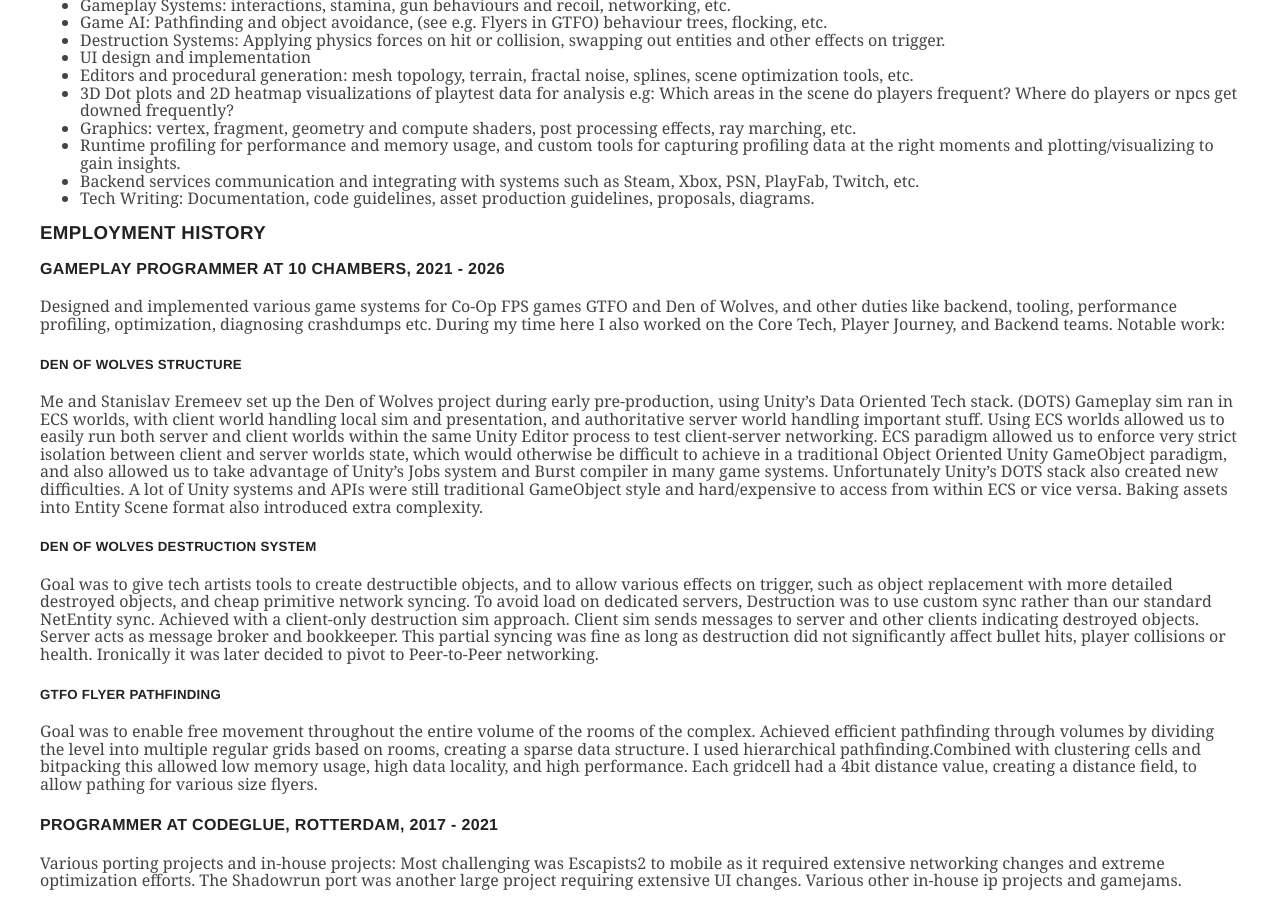
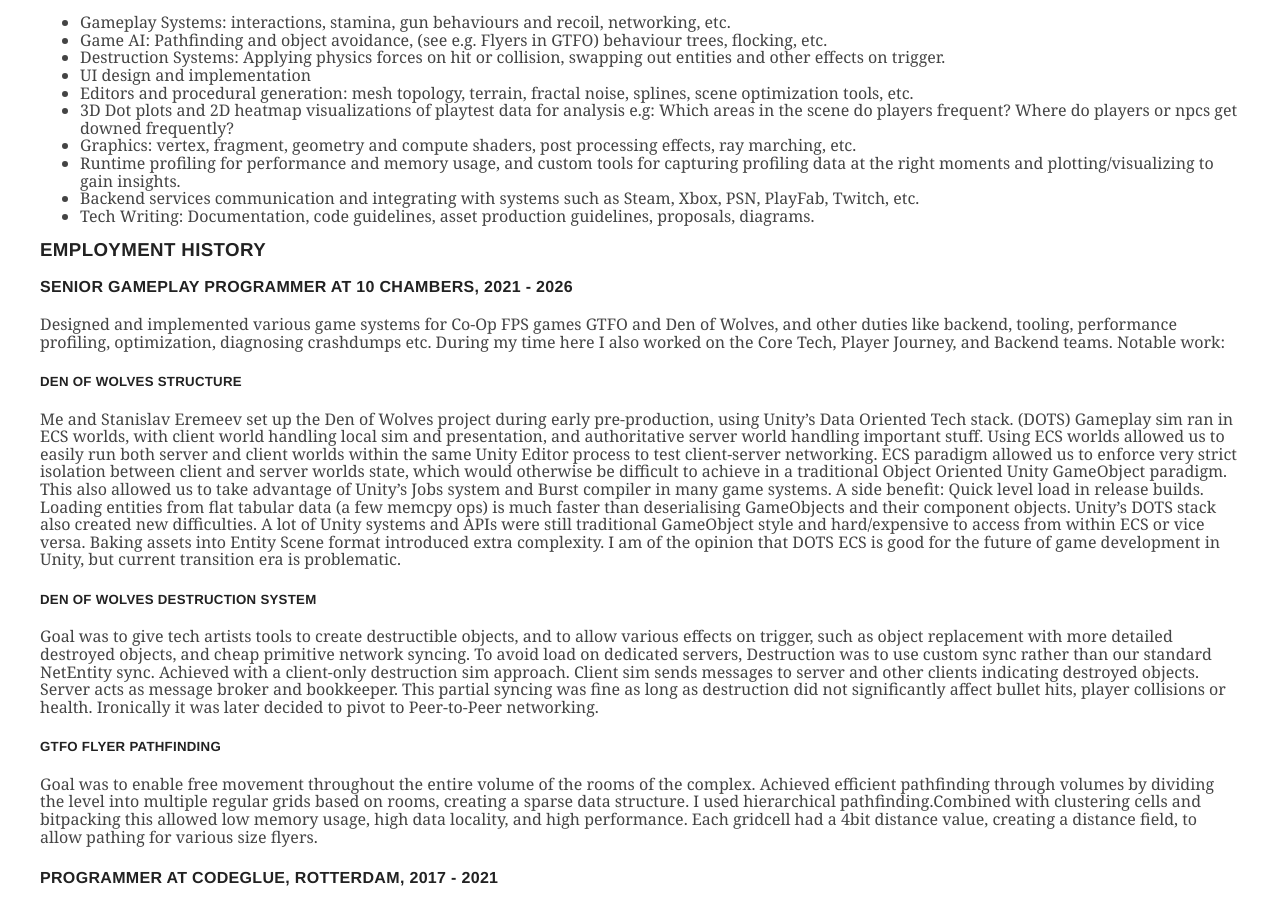
Before and after one commit to sanderman01/sanderman01.github.io, a Jekyll site: the page built from resume.md, in a window 1280 px wide and 900 px high, scrolled down 972 px. Built offline with Jekyll 4.4.1, drawn with Linux system fonts in a browser that asks for light colours; some web fonts are replaced; a script that is not in the unit is left out; some of the changed text lies outside the part shown.

Commit message:
resume tweaks

```diff
--- a/resume.md
+++ b/resume.md
@@ -14,6 +14,7 @@ Year of Birth: 1989
 Citizenship: The Netherlands
 Address: Fogdevreten 8, LGH 1202, SE-171 65 Solna, Sweden
 Portfolio: [http://sanderman01.github.io/portfolio](http://sanderman01.github.io/portfolio)
+Linkedin: [https://www.linkedin.com/in/averbeek/](https://www.linkedin.com/in/averbeek/)
 Email: [sanderman@gmail.com](mailto:sanderman@gmail.com)
 Phone: +46 76 004 39 54
 
@@ -61,14 +62,20 @@ Steam, Xbox, PSN, PlayFab, Twitch, etc.
 * Tech Writing: Documentation, code guidelines, asset production guidelines, proposals, diagrams.
 
 ### Employment History
-#### Gameplay Programmer at 10 Chambers, 2021 - 2026
+#### Senior Gameplay Programmer at 10 Chambers, 2021 - 2026
 
 Designed and implemented various game systems for Co-Op FPS games GTFO and Den of Wolves, and other duties like backend, tooling, performance profiling, optimization, diagnosing crashdumps etc. During my time here I also worked on the Core Tech, Player Journey, and Backend teams.
 Notable work:
 
 ##### Den of Wolves Structure
-Me and Stanislav Eremeev set up the Den of Wolves project during early pre-production, using Unity's Data Oriented Tech stack. (DOTS) Gameplay sim ran in ECS worlds, with client world handling local sim and presentation, and authoritative server world handling important stuff. Using ECS worlds allowed us to easily run both server and client worlds within the same Unity Editor process to test client-server networking. ECS paradigm allowed us to enforce very strict isolation between client and server worlds state, which would otherwise be difficult to achieve in a traditional Object Oriented Unity GameObject paradigm, and also allowed us to take advantage of Unity's Jobs system and Burst compiler in many game systems.
-Unfortunately Unity's DOTS stack also created new difficulties. A lot of Unity systems and APIs were still traditional GameObject style and hard/expensive to access from within ECS or vice versa. Baking assets into Entity Scene format also introduced extra complexity.
+Me and Stanislav Eremeev set up the Den of Wolves project during early pre-production, using Unity's Data Oriented Tech stack. (DOTS)
+Gameplay sim ran in ECS worlds, with client world handling local sim and presentation, and authoritative server world handling important stuff. Using ECS worlds allowed us to easily run both server and client worlds within the same Unity Editor process to test client-server networking.
+ECS paradigm allowed us to enforce very strict isolation between client and server worlds state, which would otherwise be difficult to achieve in a traditional Object Oriented Unity GameObject paradigm.
+This also allowed us to take advantage of Unity's Jobs system and Burst compiler in many game systems.
+A side benefit: Quick level load in release builds. Loading entities from flat tabular data (a few memcpy ops) is much faster than deserialising GameObjects and their component objects.
+Unity's DOTS stack also created new difficulties.
+A lot of Unity systems and APIs were still traditional GameObject style and hard/expensive to access from within ECS or vice versa. Baking assets into Entity Scene format introduced extra complexity.
+I am of the opinion that DOTS ECS is good for the future of game development in Unity, but current transition era is problematic.
 
 ##### Den of Wolves Destruction System
 Goal was to give tech artists tools to create destructible objects, and to allow various effects on trigger, such as object replacement with more detailed destroyed objects, and cheap primitive network syncing. To avoid load on dedicated servers, Destruction was to use custom sync rather than our standard NetEntity sync.
```
